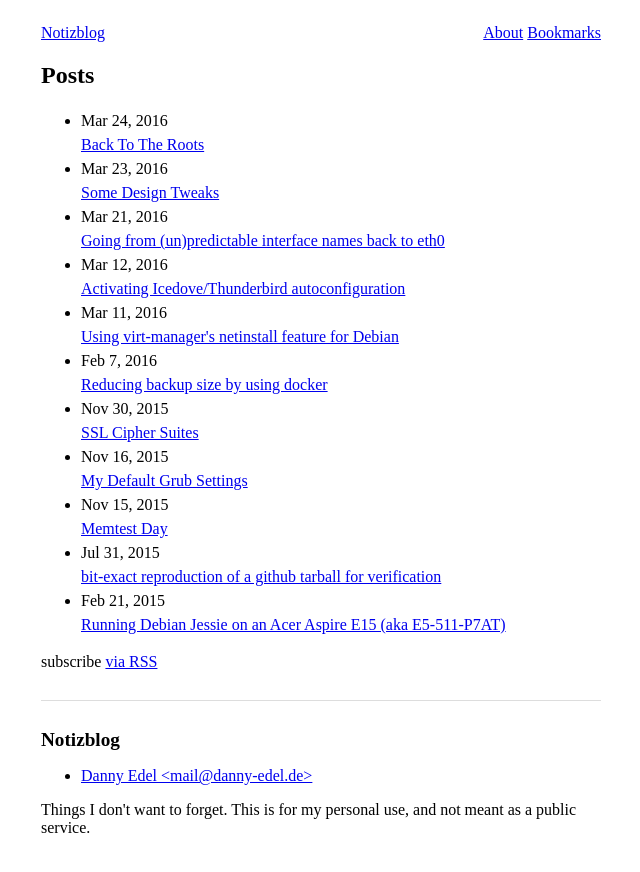
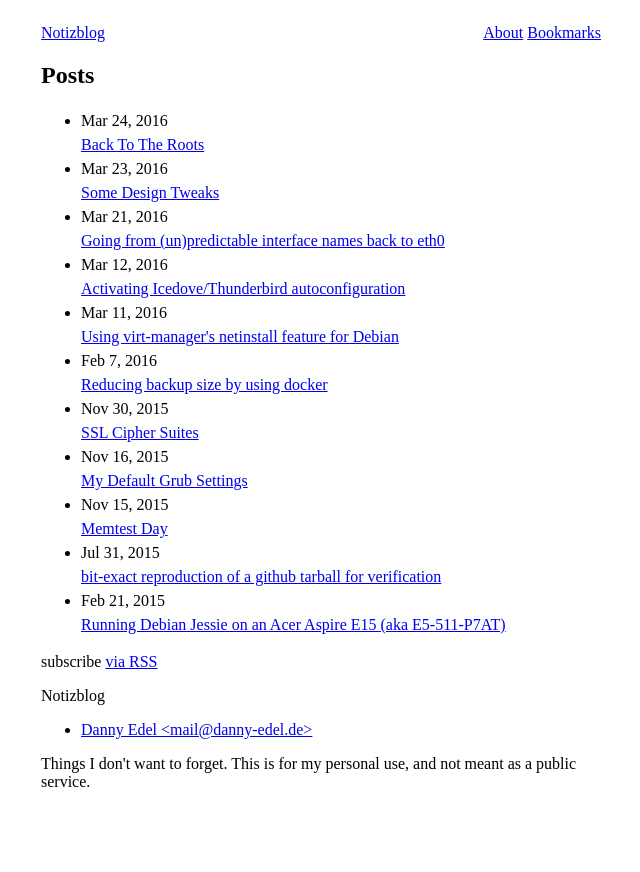
Before and after one commit to dannyedel/blog, a Jekyll site: the page built from index.html, in a window 1280 px wide. Shown: the top 872 px of the page, without its empty margins (319-959 px from the left). Built offline with Jekyll 4.4.1, drawn with Linux system fonts in a browser that asks for light colours.

Commit message:
scrap h2 from footer

```diff
--- a/_includes/footer.html
+++ b/_includes/footer.html
@@ -1,6 +1,6 @@
 <footer class="site-footer">
 
-    <h2 class="footer-heading">{{ site.name }}</h2>
+    <div class="footer-heading">{{ site.name }}</div>
 
     <div class="footer-col-1 column">
       <ul>
```
